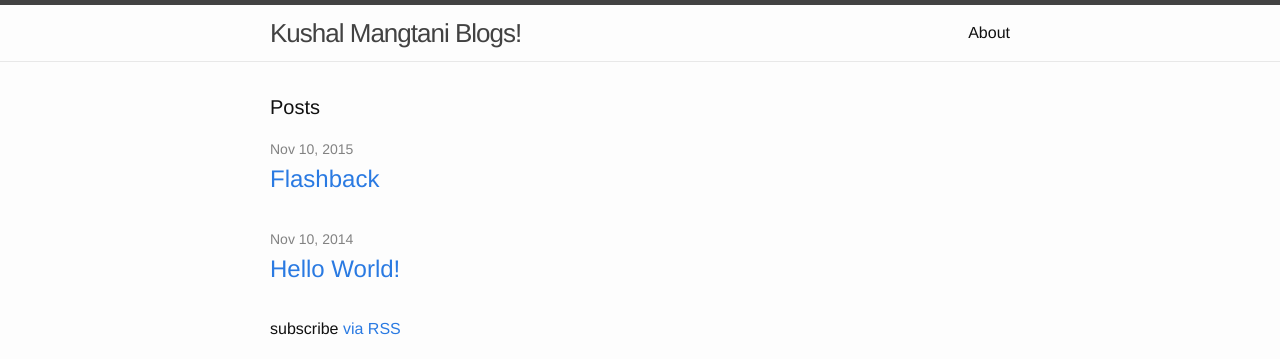
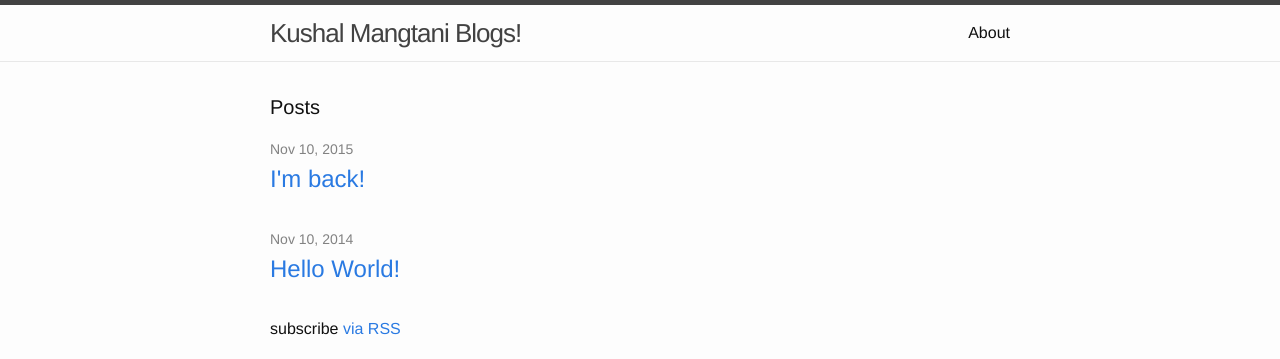
Before and after one commit to kushalmangtani/jekyll-stuff, a Jekyll site: the page built from index.html, in a window 1280 px wide. Shown: the top 359 px of the page. Built offline with Jekyll 4.4.1, drawn with Linux system fonts in a browser that asks for light colours.

Commit message:
added file layout in posts

```diff
--- a/_posts/2015-11-10-flashback.markdown
+++ b/_posts/2015-11-10-flashback.markdown
@@ -1,3 +1,9 @@
+---
+layout: post
+title:  "I'm back!"
+date:   2015-11-10
+---
+
 FlashBack
 ==========
 
```
